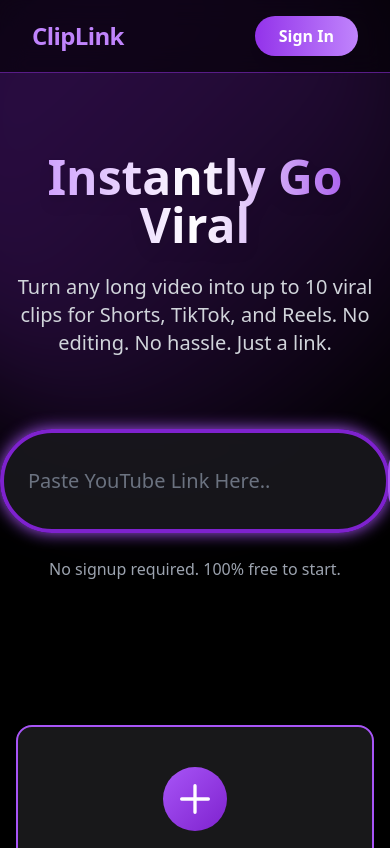
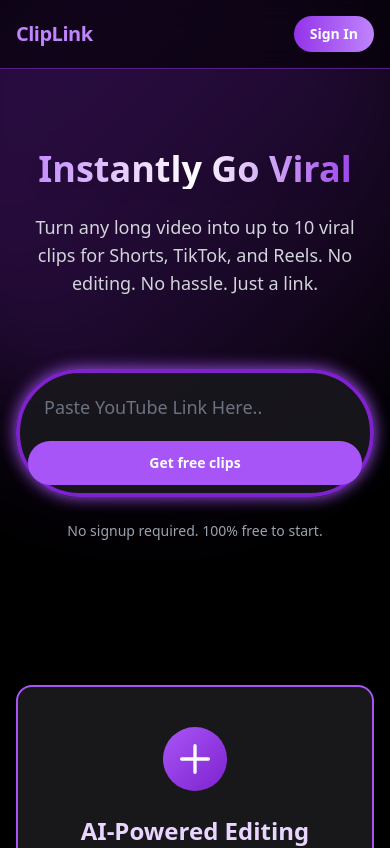
Before and after one commit to asemaikauas/cliplink_all, a React (Vite) app in the folder frontend/: page / in a window 390 px wide. Shown: the top 848 px of the page. Built offline with nearby package versions, Linux system fonts and the light colour scheme; no server answers.

Commit message:
fixed error with button in mobile versions

```diff
--- a/frontend/src/components/landing.tsx
+++ b/frontend/src/components/landing.tsx
@@ -90,12 +90,12 @@ export default function EtailLanding() {
                 <div className="absolute bottom-0 right-0 w-[400px] h-[400px] bg-gradient-to-tr from-purple-600 to-black opacity-30 rounded-full blur-2xl" />
             </div>
 
-            <header className="sticky top-0 w-full z-20 bg-black/60 backdrop-blur-md flex justify-between items-center px-8 py-4 border-b border-purple-900">
-                <div className="text-2xl font-extrabold text-purple-400 tracking-tight">ClipLink</div>
-                <div className="flex items-center space-x-4">
+            <header className="sticky top-0 w-full z-20 bg-black/60 backdrop-blur-md flex justify-between items-center px-4 sm:px-8 py-4 border-b border-purple-900">
+                <div className="text-xl sm:text-2xl font-extrabold text-purple-400 tracking-tight">ClipLink</div>
+                <div className="flex items-center space-x-2 sm:space-x-4">
                     <SignedOut>
                         <SignInButton mode="modal" fallbackRedirectUrl="/dashboard">
-                            <button className="bg-gradient-to-r from-purple-600 to-purple-400 text-white px-6 py-2 rounded-full font-semibold shadow-lg hover:scale-105 transition-all">
+                            <button className="bg-gradient-to-r from-purple-600 to-purple-400 text-white px-4 sm:px-6 py-2 rounded-full font-semibold shadow-lg hover:scale-105 transition-all text-sm sm:text-base">
                                 Sign In
                             </button>
                         </SignInButton>
@@ -103,7 +103,7 @@ export default function EtailLanding() {
                     <SignedIn>
                         <button
                             onClick={() => window.location.href = '/dashboard'}
-                            className="bg-green-600 hover:bg-green-700 text-white px-4 py-2 rounded-full font-semibold shadow-lg hover:scale-105 transition-all mr-2"
+                            className="bg-green-600 hover:bg-green-700 text-white px-3 sm:px-4 py-2 rounded-full font-semibold shadow-lg hover:scale-105 transition-all mr-1 sm:mr-2 text-sm sm:text-base"
                         >
                             Home
                         </button>
@@ -113,18 +113,17 @@ export default function EtailLanding() {
             </header>
 
             <section className="flex flex-col items-center justify-center flex-1 py-20 z-10">
-                <h1 className="text-5xl md:text-7xl font-extrabold text-center bg-gradient-to-r from-purple-400 via-white to-purple-600 bg-clip-text text-transparent drop-shadow-lg mb-6">
+                <h1 className="text-4xl sm:text-5xl md:text-7xl font-extrabold text-center bg-gradient-to-r from-purple-400 via-white to-purple-600 bg-clip-text text-transparent drop-shadow-lg mb-6 px-4">
                     Instantly Go Viral
                 </h1>
-                <p className="text-xl md:text-2xl text-gray-300 text-center mb-12 max-w-2xl">
+                <p className="text-lg sm:text-xl md:text-2xl text-gray-300 text-center mb-12 max-w-2xl px-4">
                     Turn any long video into up to 10 viral clips for Shorts, TikTok, and Reels. No editing. No hassle. Just a link.
                 </p>
-                <div className="w-full flex flex-col items-center mt-6">
+                <div className="w-full flex flex-col items-center mt-6 px-4">
                     <div
-                        className="w-full max-w-2xl flex items-center gap-4 bg-[#19181d]/90 border-4 border-purple-700 rounded-full shadow-2xl backdrop-blur-md mb-4"
+                        className="w-full max-w-2xl flex flex-col sm:flex-row items-center gap-2 sm:gap-4 bg-[#19181d]/90 border-4 border-purple-700 rounded-full shadow-2xl backdrop-blur-md mb-4 p-2 sm:p-0"
                         style={{
                             boxShadow: '0 0 16px 0 #a855f7, 0 2px 8px 0 #0008',
-                            padding: '0',
                         }}
                     >
                         <input
@@ -132,13 +131,13 @@ export default function EtailLanding() {
                             value={inputValue}
                             onChange={(e) => setInputValue(e.target.value)}
                             placeholder="Paste YouTube Link Here.."
-                            className="ml-2 flex-1 bg-transparent outline-none text-gray-200 text-xl placeholder-gray-500 px-4 pr-10 py-4"
+                            className="w-full sm:flex-1 bg-transparent outline-none text-gray-200 text-lg sm:text-xl placeholder-gray-500 px-4 py-3 sm:py-4 rounded-full sm:rounded-none"
                         />
                         <SignedOut>
                             <SignInButton mode="modal" fallbackRedirectUrl="/dashboard">
                                 <button
                                     onClick={() => saveUrlForLater(inputValue)}
-                                    className="ml-2 mr-2 px-5 py-3 text-white font-bold text-base rounded-full bg-purple-500 hover:bg-purple-600 transition-all"
+                                    className="w-full sm:w-auto px-6 py-3 text-white font-bold text-sm sm:text-base rounded-full bg-purple-500 hover:bg-purple-600 transition-all whitespace-nowrap"
                                 >
                                     Get free clips
                                 </button>
@@ -154,14 +153,13 @@ export default function EtailLanding() {
                                         alert('Please enter a YouTube URL first');
                                     }
                                 }}
-                                className="ml-2 mr-2 px-5 py-3 text-white font-bold text-base rounded-full bg-purple-500 hover:bg-purple-600 transition-all"
+                                className="w-full sm:w-auto px-6 py-3 text-white font-bold text-sm sm:text-base rounded-full bg-purple-500 hover:bg-purple-600 transition-all whitespace-nowrap"
                             >
                                 Get free clips
                             </button>
                         </SignedIn>
-
                     </div>
-                    <span className="text-gray-400 text-base mt-2">No signup required. 100% free to start.</span>
+                    <span className="text-gray-400 text-sm sm:text-base mt-2 text-center">No signup required. 100% free to start.</span>
                 </div>
                 {error && <div className="text-red-500 mt-4">{error}</div>}
                 {transcript && (
```
